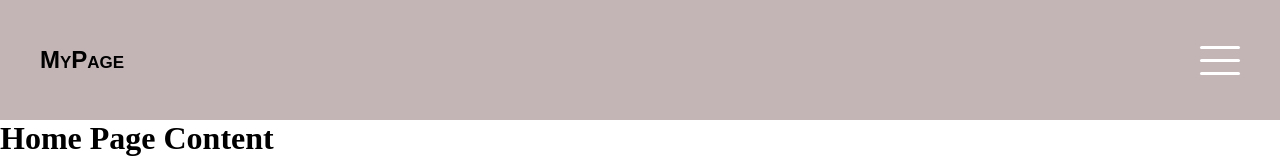
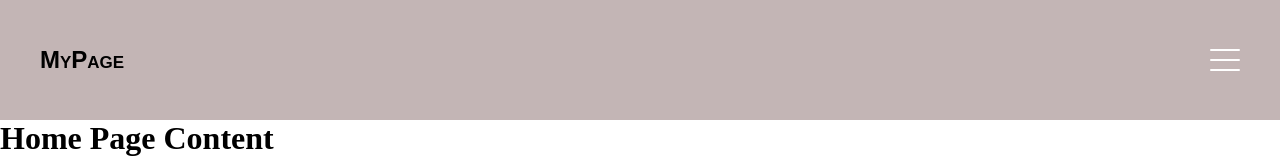
Before and after one commit to changhak0310/my-homepage-use-gsap-, a Next.js app: page / in a window 1280 px wide. Shown: the top 158 px of the page. Built offline with nearby package versions, Linux system fonts and the light colour scheme.

Commit message:
Update-MenuIcon 리펙토리

```diff
--- a/src/components/MenuIcon.tsx
+++ b/src/components/MenuIcon.tsx
@@ -2,13 +2,14 @@
 
 import { useState } from 'react';
 import { css, keyframes } from '@emotion/react';
+import styled from '@emotion/styled';
 
-const menuIconLineHeight = 3;
-const menuIconLineSpace = 10;
+const menuIconLineHeight = 2;
+const menuIconLineSpace = 8;
 const menuIconLineOffsetY = menuIconLineHeight + menuIconLineSpace;
 const menuIconHeight = 3 * menuIconLineHeight + 2 * menuIconLineSpace;
 const cubicBerzierIn = 'cubic-bezier(0.3, 1, 0.7, 1)';
-const cubicBerzerOut = 'cubic-bezier(1, 0.7, 1, 0.3)';
+const animationTime = '0.7s'
 
 export const MenuIcon = () => {
     const [isActive, setIsActive] = useState(false);
@@ -83,8 +84,8 @@ export const MenuIcon = () => {
         }
     `;
 
-    const menuIconStyles = css`
-        width: 40px;
+    const MenuIconStyles = styled.div`
+        width: 30px;
         height: ${menuIconHeight+"px"};
         cursor: pointer;
         display: flex;
@@ -92,52 +93,60 @@ export const MenuIcon = () => {
         justify-content: space-between;
     `;
 
-    const lineStyles = css`
+    const LineStyles = styled.div`
         width: 100%;
         height: ${menuIconLineHeight+"px"};
         background-color: #fff;
         border-radius: 3px;
         transition: background-color 0.2s ease-in-out;
-
-        &:hover{
-            background-color: #333333;
-        }
     `;
 
     const animateLine1StylesActive = css`
-        animation: ${animateLine1Active} .7s ${cubicBerzierIn} forwards;
+        animation: ${animateLine1Active} ${animationTime} ${cubicBerzierIn} forwards;
     `;
 
     const animateLine2StylesActive = css`
-        animation: ${animateLine2Active} .7s ${cubicBerzierIn} forwards;
+        animation: ${animateLine2Active} ${animationTime} ${cubicBerzierIn} forwards;
     `;
 
     const animateLine3StylesActive = css`
-        animation: ${animateLine3Active} .7s ${cubicBerzierIn} forwards;
+        animation: ${animateLine3Active} ${animationTime} ${cubicBerzierIn} forwards;
     `;
 
     const animateLine1StylesRev = css`
-        animation: ${animateLine1Rev} 0.7s ease-in-out;
+        animation: ${animateLine1Rev} ${animationTime} ease-in-out;
     `;
 
     const animateLine2StylesRev = css`
         margin: ${menuIconLineSpace+"px"} 0px;
-        animation: ${animateLine2Rev} 0.7s ease-in-out;
+        animation: ${animateLine2Rev} ${animationTime} ease-in-out;
     `;
 
     const animateLine3StylesRev = css`
-        animation: ${animateLine3Rev} 0.7s  ease-in-out;
+        animation: ${animateLine3Rev} ${animationTime}  ease-in-out;
+    `;
+
+    const animateLine1Styles = css`
+        ${isActive ? animateLine1StylesActive : animateLine1StylesRev }
+    `;
+
+    const animateLine2Styles = css`
+        ${isActive ? animateLine2StylesActive : animateLine2StylesRev }
+    `;
+
+    const animateLine3Styles = css`
+        ${isActive ? animateLine3StylesActive : animateLine3StylesRev }
     `;
 
     const handleClick = () => {
-        setIsActive(!isActive);
+        setIsActive((isActive) => !isActive);
     };
 
   return (
-    <div css={menuIconStyles} onClick={handleClick}>
-      <div css={[lineStyles, isActive && animateLine1StylesActive, !isActive && animateLine1StylesRev]} />
-      <div css={[lineStyles, isActive && animateLine2StylesActive, !isActive && animateLine2StylesRev]} />
-      <div css={[lineStyles, isActive && animateLine3StylesActive, !isActive && animateLine3StylesRev]} />
-    </div>
+    <MenuIconStyles onClick={handleClick}>
+      <LineStyles css={animateLine1Styles}/>
+      <LineStyles css={animateLine2Styles}/>
+      <LineStyles css={animateLine3Styles}/>
+    </MenuIconStyles>
   );
 };
--- a/src/components/index.ts
+++ b/src/components/index.ts
@@ -1,2 +1,2 @@
-export * from './logo'
+export * from './Logo'
 export * from './MenuIcon'
--- a/src/styles/globals.css
+++ b/src/styles/globals.css
@@ -5,4 +5,5 @@
 html,
 body {
   overflow-x: hidden;
+
 }
```
Lines whose indentation alone changed are shown as unchanged.
